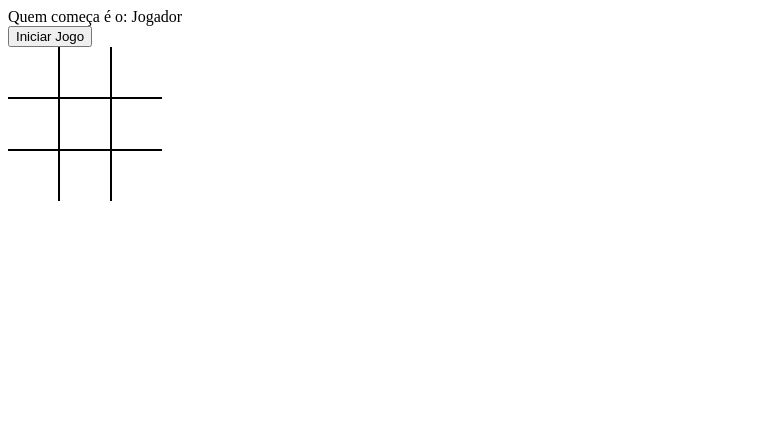
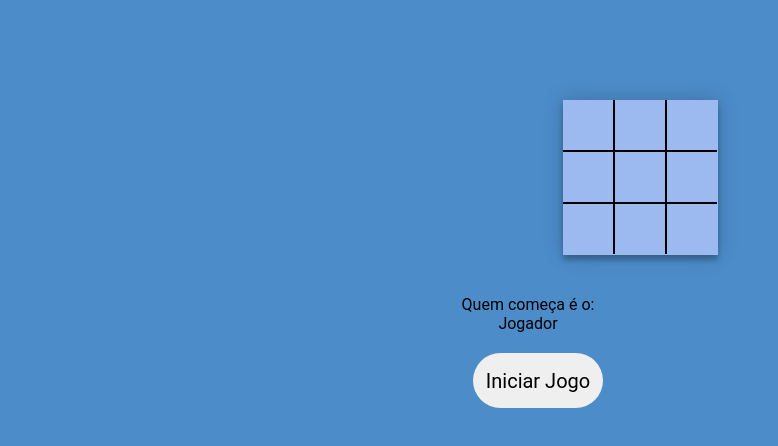
Before and after one commit to wwwasabi/jogo-da-velha, a plain HTML site: page index.html in a window 1280 px wide. Shown: the whole page, without its empty margins (0-778 px from the left). Drawn offline with Linux system fonts and the light colour scheme.

Commit message:
atualização 1.0

```diff
--- a/index.html
+++ b/index.html
@@ -8,12 +8,6 @@
 </head>
 
 <body>
-
-    <div id="dvmenu">
-        <div id="dvQuemComeca">Quem começa é: </div>
-        <button onclick="inicia()">Iniciar Jogo</button>
-    </div>
-
     <div id="dvjogo">
         <div id="p1" class="posJogo" onclick="jogar(1)"></div>
         <div id="p2" class="posJogo" onclick="jogar(2)"></div>
@@ -25,6 +19,11 @@
         <div id="p8" class="posJogo" onclick="jogar(8)"></div>
         <div id="p9" class="posJogo" onclick="jogar(9)"></div>
     </div>
+    <div id="dvmenu">
+        <div id="dvQuemComeca">Quem começa é: </div>
+        <button onclick="inicia()">Iniciar Jogo</button>
+    </div>
+
     <script src="jogodavelha.js"></script>
 </body>
 
--- a/jogodavelha.css
+++ b/jogodavelha.css
@@ -1,3 +1,8 @@
+body {
+    background-color: rgb(76, 140, 201);
+    margin-top: 100px;
+}
+
 .posJogo {
     width: 50px;
     height: 50px;
@@ -10,12 +15,42 @@
     font-size: 40px;
 }
 
+#dvmenu {
+    padding: 20px;
+    margin: 20px;
+    margin-left: 425px;
+    text-align: center;
+    display: inline-block;
+}
+
+button {
+    margin-top: 20px;
+    margin-left: 20px;
+    width: 130px;
+    height: 55px;
+    border-radius: 3em;
+    border: none;
+    font-size: 20px;
+    font-family: "Roboto", sans-serif;
+    display: block;
+}
+
+#dvQuemComeca {
+    font-family: "Roboto", sans-serif;
+    /* text-justify: center;
+    margin-left: 18px; */
+}
+
 #dvjogo {
-    width: 160px;
-    height: 160px;
+    background-color: rgb(156, 185, 240);
+    width: 155px;
+    height: 155px;
     display: flex;
     flex-wrap: wrap;
     align-content: flex-start;
+    padding: auto;
+    margin: auto;
+    box-shadow: 0 0 20px 0 rgba(0, 0, 0, 0.2), 0 5px 5px 0 rgba(0, 0, 0, 0.24);
 }
 
 #p1 {
--- a/jogodavelha.js
+++ b/jogodavelha.js
@@ -317,11 +317,11 @@ function inicia() {
     if (quemComeca == 1) {
         quemComeca = 0;
         quemJoga = quemComeca;
-        document.getElementById("dvQuemComeca").innerHTML = "Quem começa é o: Jogador"
+        document.getElementById("dvQuemComeca").innerHTML = "Quem começa é o:<br> Jogador"
     } else {
         quemComeca = 1;
         quemJoga = quemComeca;
-        document.getElementById("dvQuemComeca").innerHTML = "Quem começa é a: CPU"
+        document.getElementById("dvQuemComeca").innerHTML = "Quem começa é a:<br> CPU"
         cpuJoga();
     }
 
```
